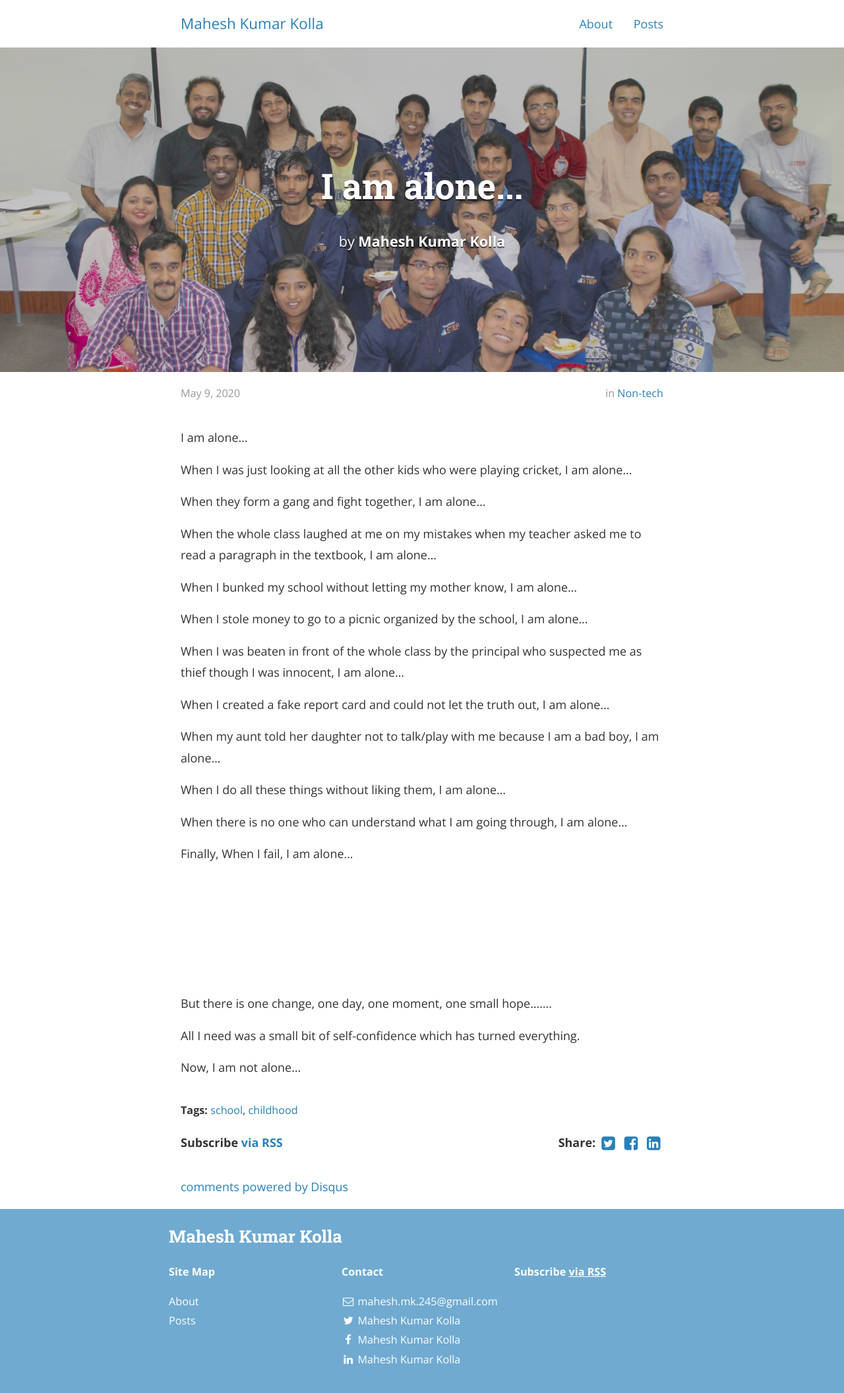
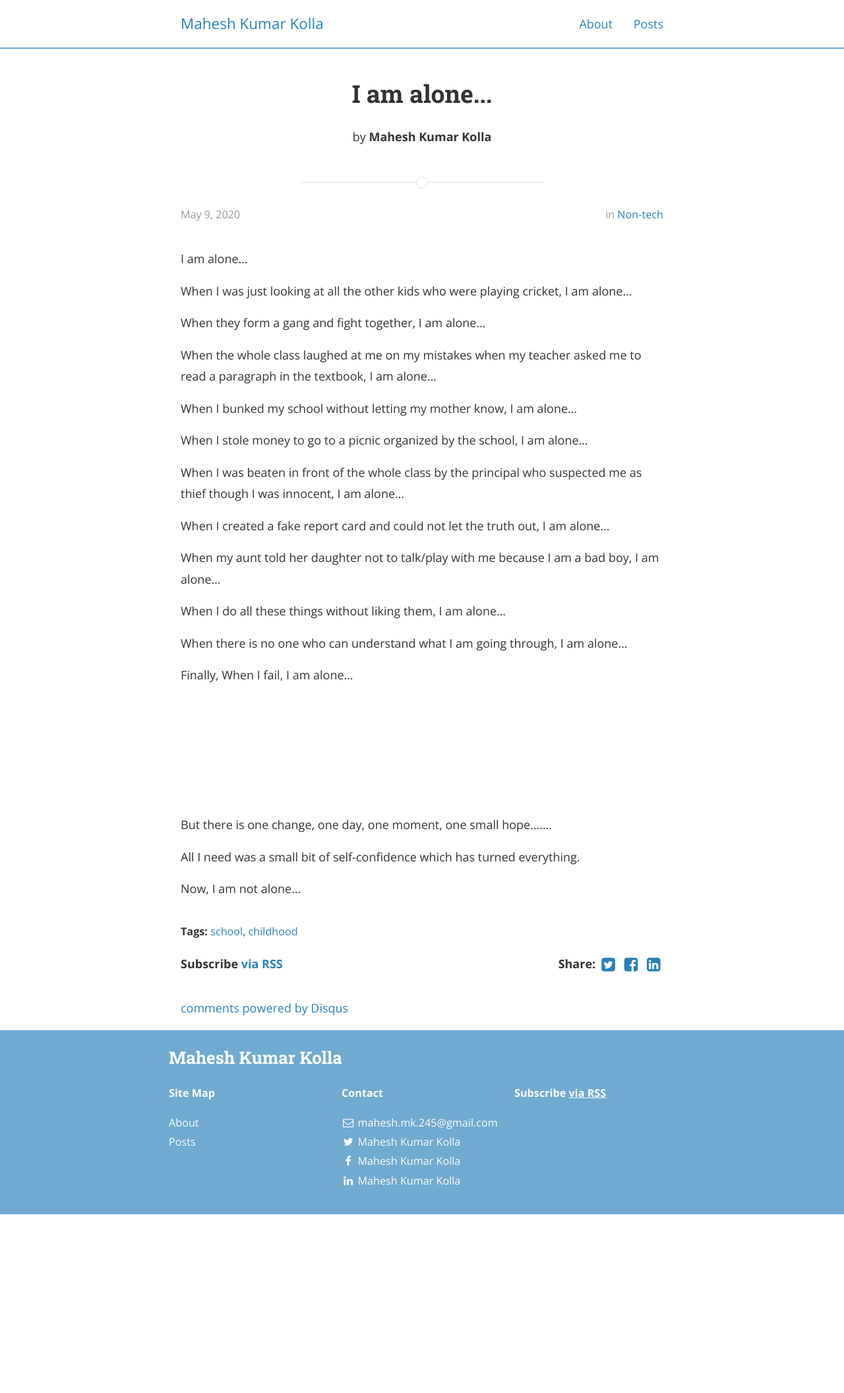
Before and after one commit to maheshkkolla/maheshkkolla.github.io, a Jekyll site: the page built from _posts/2020-05-09-i-am-alone.markdown, in a window 1280 px wide. Shown: the whole page at 66% size. Built offline with Jekyll 4.4.1, drawn with Linux system fonts in a browser that asks for light colours; nearby versions of some CDN libraries; comment, search, counter and statistics services are not loaded; after the commit the page ends 1841 px from its top, so only the background shows below that.

Commit message:
Remove cover photo for I am alone post

```diff
--- a/_posts/2020-05-09-i-am-alone.markdown
+++ b/_posts/2020-05-09-i-am-alone.markdown
@@ -5,7 +5,6 @@ date:   2020-05-09
 author: Mahesh Kumar Kolla
 categories: non-tech
 tags:	school childhood
-cover:  "/assets/non-tech/group.jpg"
 ---
 
 I am alone...
```
Also changed, not shown: Gemfile.lock, 1 other file.
